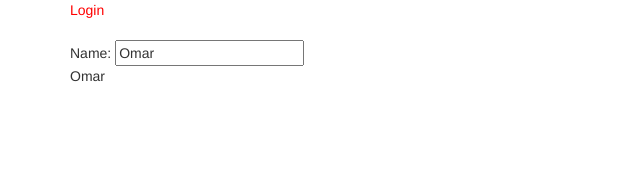
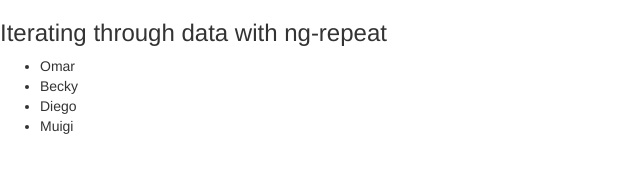
Before and after one commit to WritingPanda/angulartutorial, a plain HTML site: page index.html in a window 1280 px wide. Shown: the whole page, without its empty margins (0-640 px from the left). Drawn offline with Linux system fonts and the light colour scheme.

Commit message:
Learning about ng-repeat and how to iterate data using angular. Still have not written any javascript yet.

```diff
--- a/index.html
+++ b/index.html
@@ -4,49 +4,16 @@
 		<link rel="stylesheet" href="css/bootstrap.min.css">
 		<script src="js/angular.min.js"></script>
 		<title>More on Directives</title>
-		<style>
-			.red {
-				color: red;
-			}
+	</head>
+	<body>
 
-			.navy {
-				color: navy;
-			}
-		</style>
-	</head>
-	<body data-ng-init="data={name:'Omar', isVisible: true, loggedIn: false, status: 'red'}">
-	<!--
-		Practice with
-		ng-cloak
-		ng-switch
-		ng-class
-		ng-show
-	-->
-		<!--
-			ng-cloak is going to hide the div
-			There is an issue with this, however.
-			In order to make sure that there is no flicker,
-			You have to include the ng-cloak style from the
-			Angular docs in your stylesheet to prevent flicker
-			if you are bottom-loading the Angular script. If
-			you are top-loading, it does not matter, and there
-			does not need to be any additions to the stylesheet.
-		-->
-		<div class="container" data-ng-cloak>
-			<div data-ng-switch on="data.loggedIn">
-				<div data-ng-switch-when="true">
-					Welcome {{ data.name }}
-				</div>
-				<div data-ng-switch-default ng-class="data.status">
-					Login
-				</div>
-				<br/>
-				<div data-ng-show="data.isVisible">
-					Name: <input type="text" data-ng-model="data.name"/>
-					<br/>
-					{{ data.name }}
-				</div>
-			</div>
+		<div data-ng-init="names=['Omar', 'Becky', 'Diego', 'Muigi']">
+			<h3>
+				Iterating through data with ng-repeat
+			</h3>
+			<ul>
+				<li ng-repeat="name in names">{{ name }}</li>
+			</ul>
 		</div>
 
 		<script src="js/app.js"></script>
```
